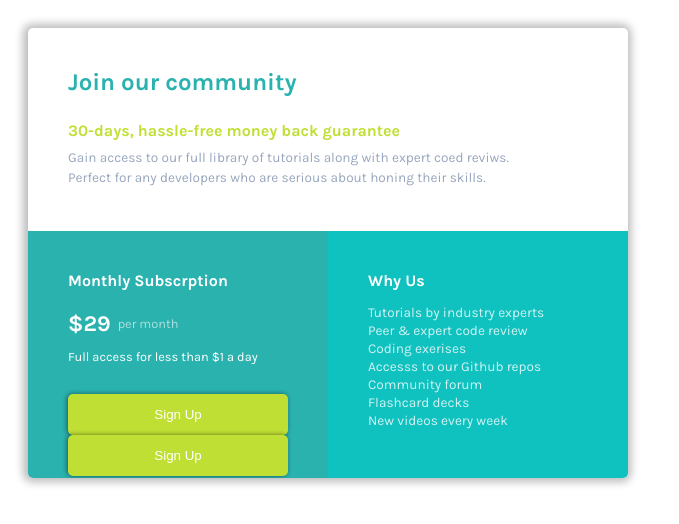
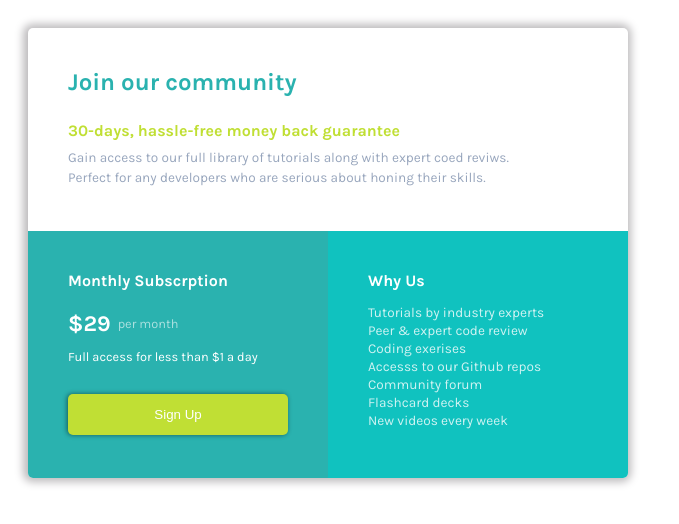
Before and after one commit to chesteroooo/Card-challange, a plain HTML site: page index.html in a window 1280 px wide. Shown: the whole page, without its empty margins (0-679 px from the left). Drawn offline with Linux system fonts and the light colour scheme.

Commit message:
Update index.html

```diff
--- a/index.html
+++ b/index.html
@@ -22,7 +22,6 @@
             <h4>Monthly Subscrption</h4>
             <p ID="price">$29</p><p ID="price-frequency">per month</p>
             <p ID="price-per-day">Full access for less than $1 a day</p>
-            <button>Sign Up</button>
             <button on-click="alertUser()">Sign Up</button>
           </div><div ID="bottom-right">
           <h4>Why Us</h4>
```
